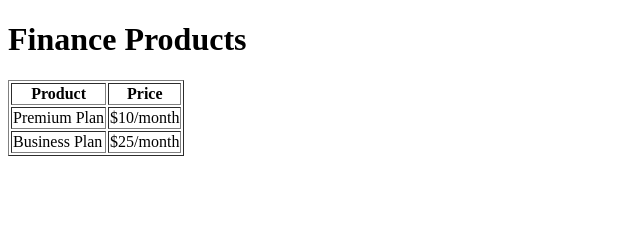
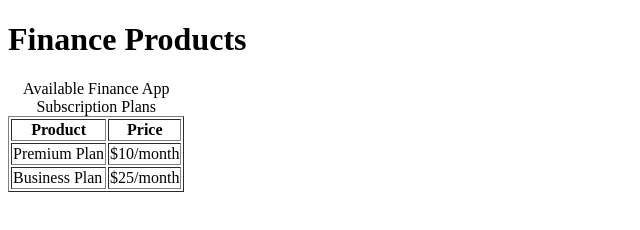
Before and after one commit to Zeeshancloud15/finaceapp, a website: page views/store.html in a window 1280 px wide. Shown: the whole page, without its empty margins (0-640 px from the left). Drawn offline with Linux system fonts and the light colour scheme.

Commit message:
Update store.html

```diff
--- a/views/store.html
+++ b/views/store.html
@@ -9,6 +9,7 @@
     <h1>Finance Products</h1>
 
     <table border="1">
+        <caption>Available Finance App Subscription Plans</caption>
         <tr>
             <th>Product</th>
             <th>Price</th>
```
